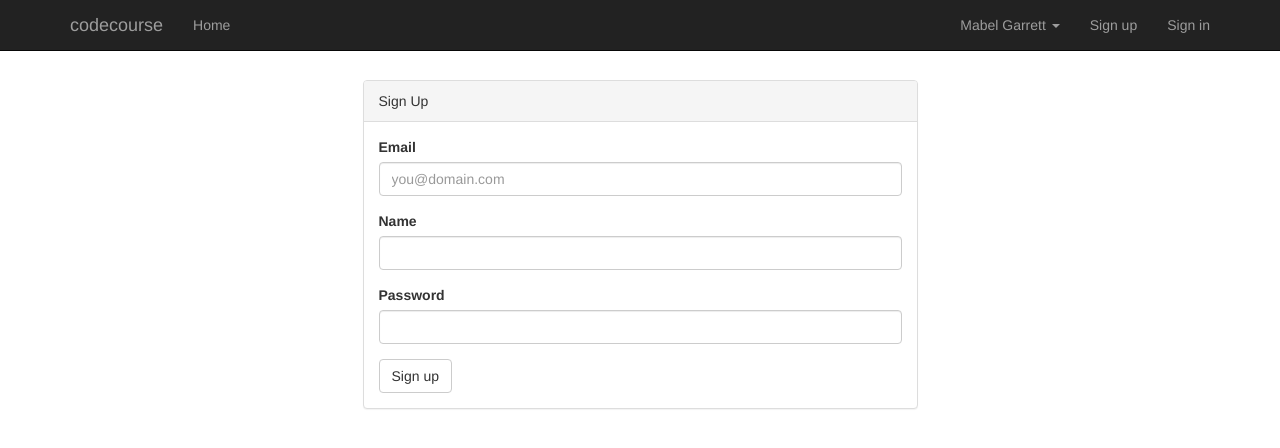
After one commit to Alienpruts/auth_with_slimphp_3, a PHP site: template resources/views/auth/signup.twig in a window 1280 px wide. The commit adds this page. Shown: the top 448 px of the page. Run offline with PHP 8.4, Linux system fonts and the light colour scheme; the template is opened without the code that fills it, so the values that code supplies are empty; some libraries are stand-ins or nearby versions.

Commit message:
09-Getting_ready_to_signup

```diff
--- a/app/routes.php
+++ b/app/routes.php
@@ -7,3 +7,5 @@
  */
 
 $app->get('/', 'HomeController:index');
+$app->get('/auth/signup', 'AuthController:getSignUp')->setName('auth.signup');
+$app->post('/auth/signup', 'AuthController:postSignUp');
--- /dev/null
+++ b/resources/views/auth/signup.twig
@@ -0,0 +1,31 @@
+{% extends 'templates/app.twig' %}
+
+{% block content %}
+
+    <div class="row">
+        <div class="col-md-6 col-md-offset-3">
+            <div class="panel panel-default">
+                <div class="panel-heading">Sign Up</div>
+                <div class="panel-body">
+                    <form action="{{ path_for('auth.signup') }}" method="post">
+                        <div class="form-group">
+                            <label for="email">Email</label>
+                            <input type="email" name="email" id="email" placeholder="you@domain.com"
+                                   class="form-control">
+                        </div>
+                        <div class="form-group">
+                            <label for="name">Name</label>
+                            <input type="text" name="name" id="name" class="form-control">
+                        </div>
+                        <div class="form-group">
+                            <label for="password">Password</label>
+                            <input type="password" name="password" id="password" class="form-control">
+                        </div>
+                        <button type="submit" class="btn btn-default"> Sign up</button>
+                    </form>
+                </div>
+            </div>
+        </div>
+    </div>
+
+{% endblock %}
```
Also changed, not shown: app/Controllers/Auth/AuthController.php (added, +26 -0 lines), app/Controllers/HomeController.php (+0 -12 lines), bootstrap/app.php (+6 -1 lines).
